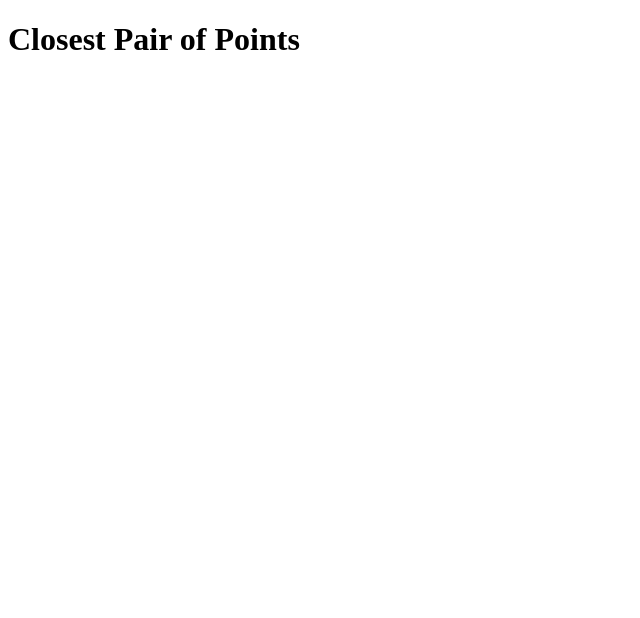
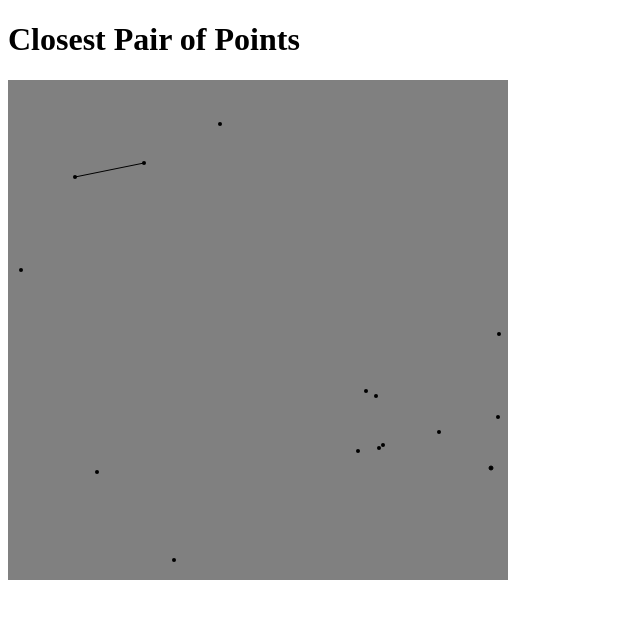
Before and after one commit to murilo-alvesmelo/Transform-and-Conquer-PAA, a plain HTML site: page index.html in a window 1280 px wide. Shown: the whole page, without its empty margins (0-640 px from the left). Drawn offline with Linux system fonts and the light colour scheme.

Commit message:
feat: Draw a canvas with points

```diff
--- a/app/closest_pair_of_points.js
+++ b/app/closest_pair_of_points.js
@@ -5,6 +5,8 @@ class Point {
     this.y = y;
   }
 }
+
+let point;
 
 // Find distance between two points
 const dist = (p1, p2) => {
@@ -24,6 +26,7 @@ const bruteForce = (points) => {
     for (let j = i + 1; j < points.length; j++) {
       if (dist(points[i], points[j]) < minVal) {
         minVal = dist(points[i], points[j]);
+        point = { origin: points[i], destionation: points[j] };
       }
     }
   }
@@ -46,6 +49,7 @@ const stripClosest = (strip, d) => {
     let j = i + 1;
     while (j < strip.length && ((strip[j].y - strip[i].y) < minVal)) {
       minVal = dist(strip[i], strip[j]);
+      point = { origin: strip[i], destionation: strip[j] };
       j += 1;
     }
   }
@@ -61,7 +65,7 @@ const closestUtil = (P, Q, n) => {
     return bruteForce(P);
   }
 
-  let mid = n / 2;
+  let mid = Math.floor(n / 2);
   let midPoint = P[mid];
 
   let dl = closestUtil(P.slice(0, mid), Q, mid);
@@ -88,10 +92,41 @@ const closest = (points) => {
   return closestUtil(P, Q, points.length);
 }
 
-const points = [
-  new Point(2, 3), new Point(12, 30),
-  new Point(40, 50), new Point(5, 1),
-  new Point(12, 10), new Point(3, 4)
-];
+const CANVAS_SIZE = 500;
+const POINT_SIZE = 2;
+const POINTS_QUANTITY = 15;
 
-console.log(`The smallest distance is ${closest(points)}`);
+const getRandomInt = (max) => {
+  return Math.floor(Math.random() * Math.floor(max));
+}
+
+const getRandomPoint = () => {
+  return new Point(getRandomInt(CANVAS_SIZE), getRandomInt(CANVAS_SIZE));
+}
+
+const draw = (x, y, canvas) => {
+  canvas.beginPath();
+  canvas.arc(x, y, POINT_SIZE, 0, Math.PI * 2, true);
+  canvas.fill();
+}
+
+const line = (O, D, canvas) => {
+  canvas.moveTo(O.x, O.y);
+  canvas.lineTo(D.x, D.y);
+  canvas.stroke();
+}
+
+window.onload = () => {
+  const canvas = document.getElementById('canvas').getContext('2d');
+
+  const points = [...new Array(POINTS_QUANTITY)].map(() => getRandomPoint());
+
+  points.forEach(point => {
+    draw(point.x, point.y, canvas);
+  });
+
+  const distance = closest(points);
+  console.log(distance);
+
+  line(point.origin, point.destionation, canvas);
+}
--- a/index.html
+++ b/index.html
@@ -13,6 +13,11 @@
 	<div>
 		<h1>Closest Pair of Points</h1>
 	</div>
+	<canvas
+		id="canvas"
+		width="500"
+		height="500"
+	></canvas>
 </body>
 
 </html>
--- a/styles.css
+++ b/styles.css
@@ -0,0 +1,3 @@
+canvas {
+  background-color: gray;
+}
```
